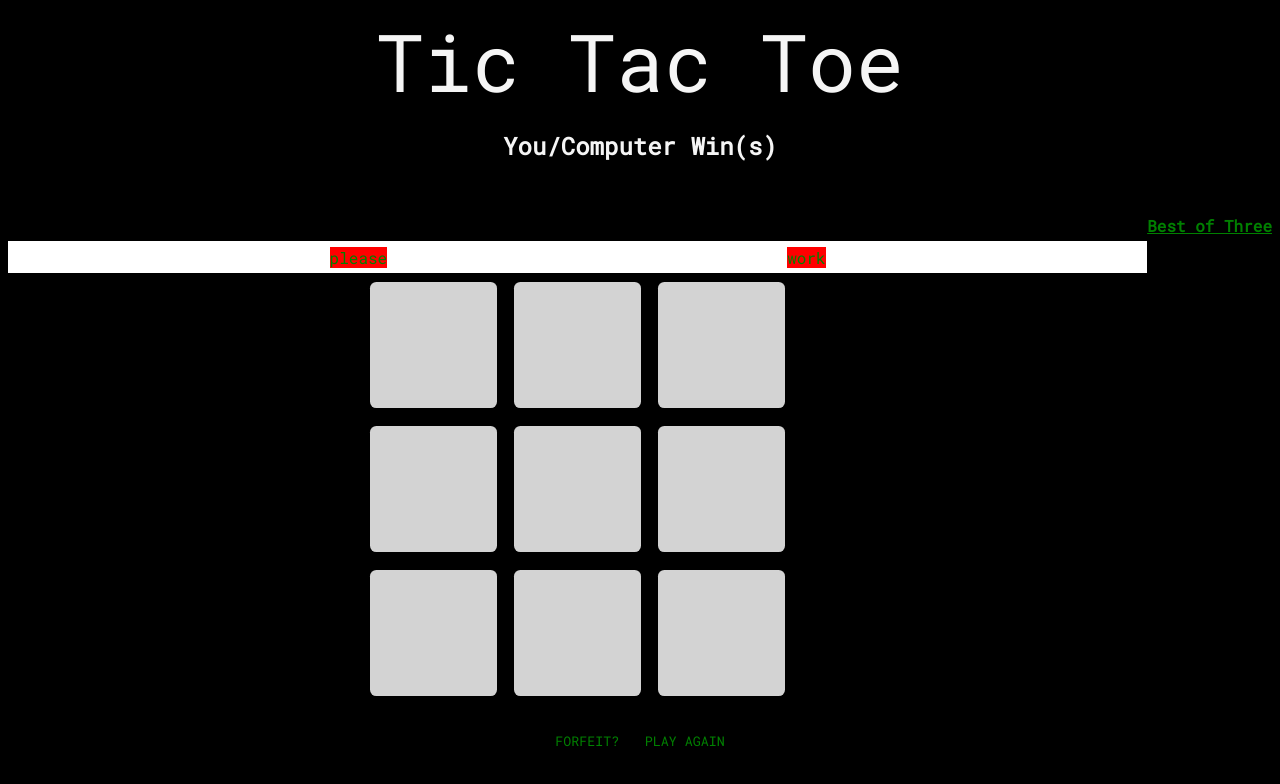
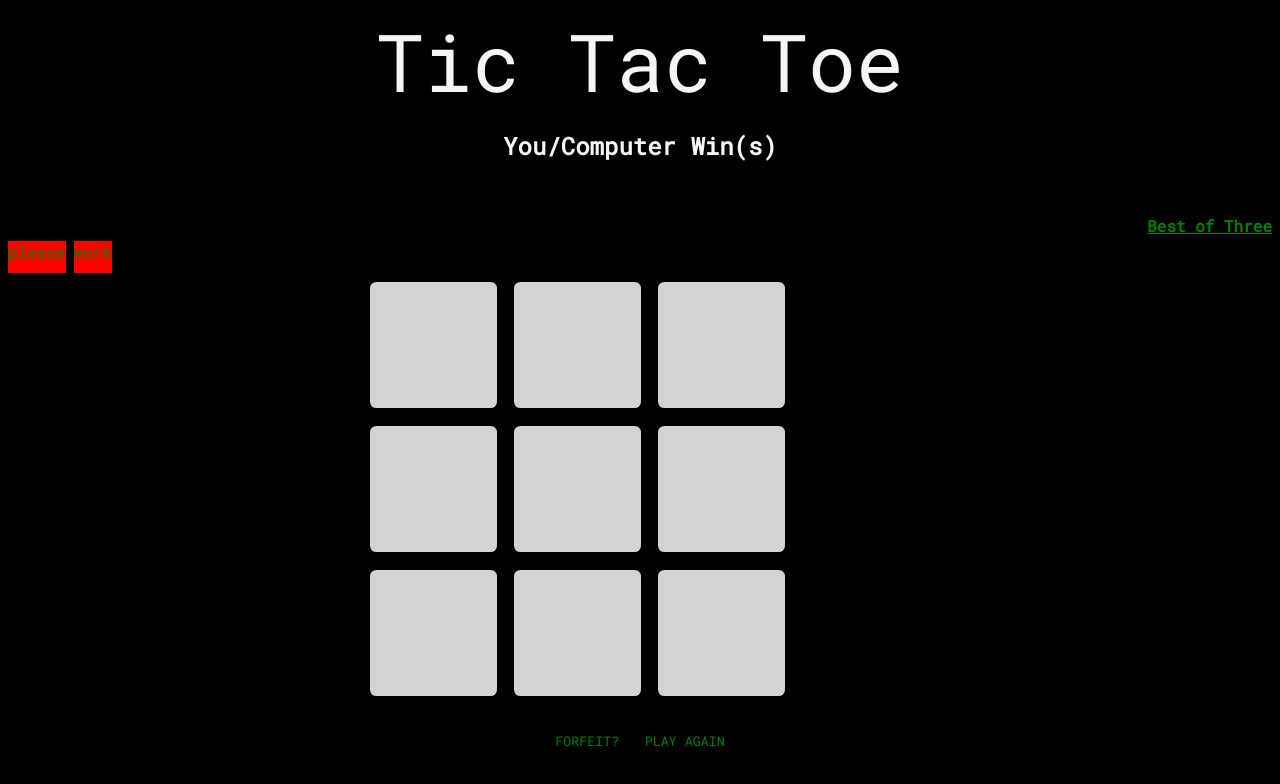
Before and after one commit to Graehm/unit-1-project, a plain HTML site: page index.html in a window 1280 px wide. Drawn offline with Linux system fonts and the light colour scheme.

Commit message:
html and css now basically done

```diff
--- a/style.css
+++ b/style.css
@@ -10,12 +10,12 @@ body {
 }
 
 header {
-    text-align: center;
+    /* text-align: center; */
     font-size: 10vh;
 }
 
 h1 {
-    text-align: center;
+    /* text-align: center; */
     font-size: 3vh;
     padding: 1vmin, auto, 10vmin, auto;
 }
@@ -30,14 +30,15 @@ h6 {
 
 .scoreBox {
     display: flex;
-    grid-template-columns: 1fr 1fr;
+    grid-template-columns: 5fr 5fr;
+    justify-content: flex-end;
     height: 4vh;
-    gap: 50vh;
-    background-color: white;
+    gap: 1vh;
+    background-color: black;
     color: green;
-    justify-content: center;
-    align-items: center;
-    /* add in appropriate padding/border */
+    width: min-content;
+    /* margin-left: 1080px; */
+    /* align-items: center; */
 }
 .scoreBox > div {
     grid-template-columns: 1fr 1fr;
```
Also changed, not shown: index.html (+0 -2 lines), 1 other file.
